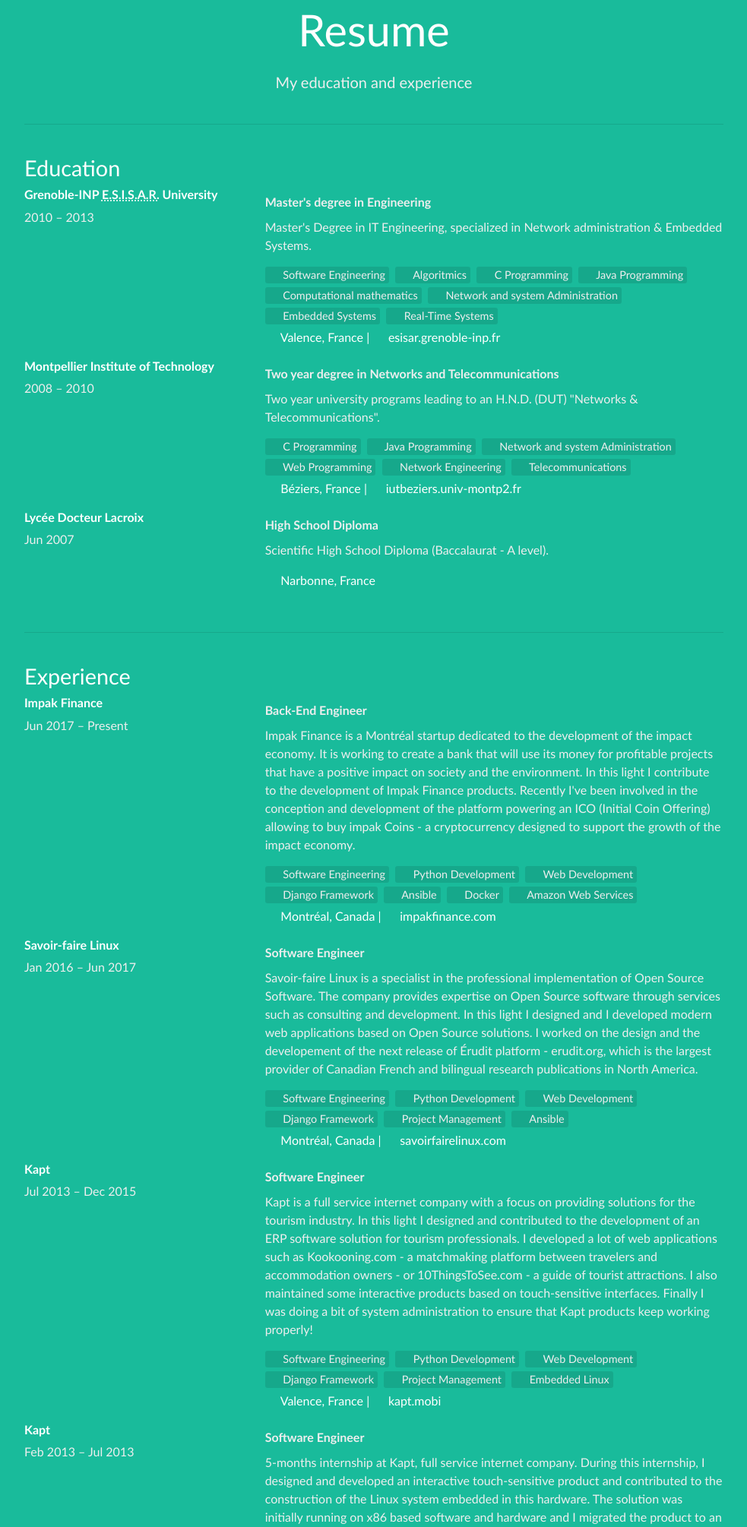
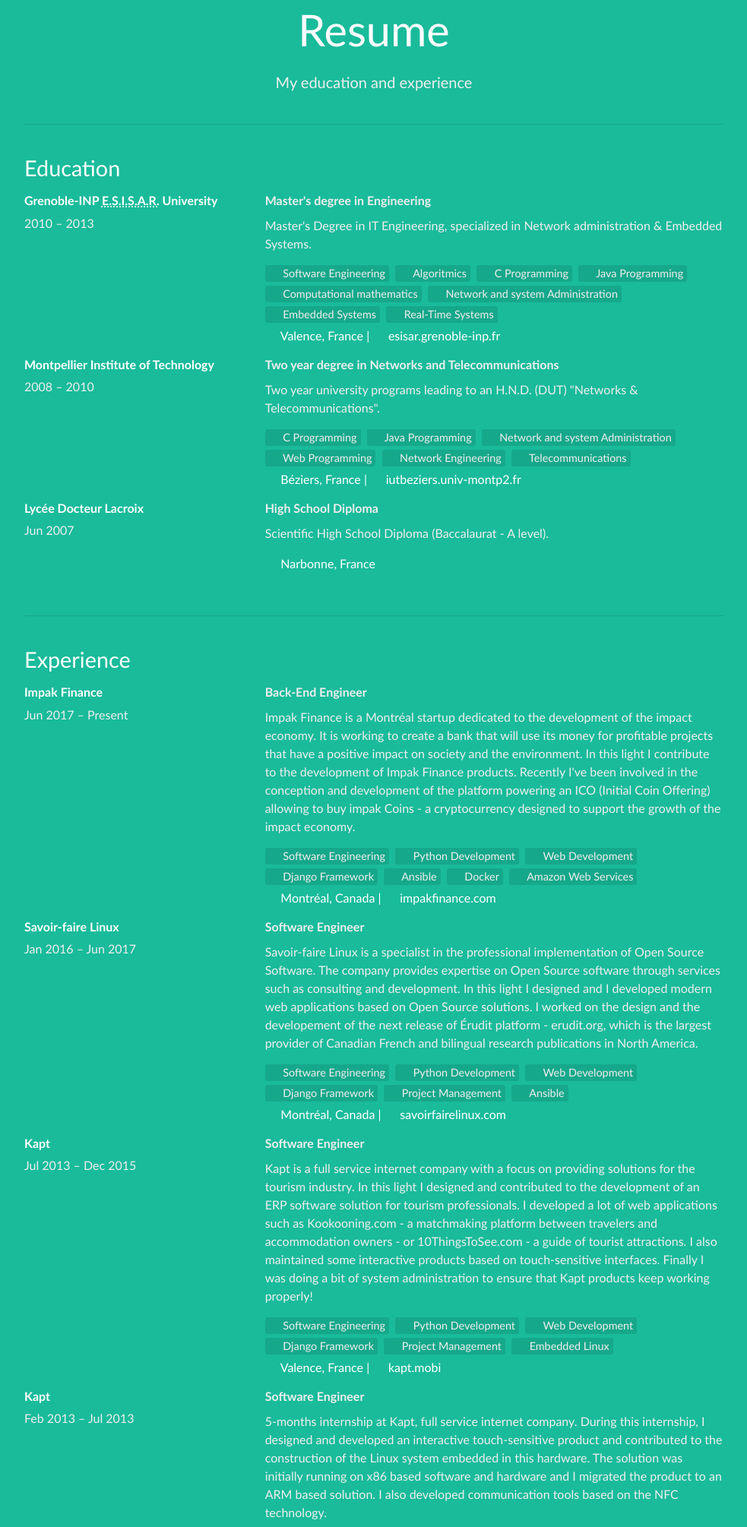
Before and after one commit to ellmetha/morganaubert-resume, a Django app: template ma/templates/morganaubert/home.html in a window 1280 px wide. Shown: the part 1487-3497 px from the top of the page at 76% size, without its empty margins (148-1131 px from the left). Run offline with Django 3.2, Linux system fonts and the light colour scheme; the template is opened without the code that fills it, so the values that code supplies are empty; some web fonts are replaced.

Commit message:
Updated index template

```diff
--- a/ma/templates/morganaubert/home.html
+++ b/ma/templates/morganaubert/home.html
@@ -92,13 +92,13 @@
         <p class="lead text-center">{% trans "My education and experience" %}</p>
         <hr />
         <h3>{% trans "Education" %}</h3>
-        <div class="row">
+        <div class="mt-3 row">
           <div class="col-md-4">
             <h4>{% blocktrans %}Grenoble-INP&nbsp;<abbr title="Advanced Systems and Networks Engineering School">E.S.I.S.A.R.</abbr> University{% endblocktrans %}</h4>
             <p>2010&nbsp;&ndash;&nbsp;2013</p>
           </div>
           <div class="col-md-8">
-            <p class="diploma-title">{% trans "Master's degree in Engineering" %}</p>
+            <p class="mt-0 diploma-title">{% trans "Master's degree in Engineering" %}</p>
             <p>{% blocktrans %}Master's Degree in IT Engineering, specialized in Network administration &amp; Embedded Systems.{% endblocktrans %}
             <div class="tags">
               <span class="tag"><i class="fa fa-dot-circle-o"></i>&nbsp;&nbsp;{% trans "Software Engineering" %}</span>
@@ -119,7 +119,7 @@
             <p>2008&nbsp;&ndash;&nbsp;2010</p>
           </div>
           <div class="col-md-8">
-            <p class="diploma-title">{% trans "Two year degree in Networks and Telecommunications" %}</p>
+            <p class="mt-0 diploma-title">{% trans "Two year degree in Networks and Telecommunications" %}</p>
             <p>{% blocktrans %}Two year university programs leading to an H.N.D. (DUT) "Networks &amp; Telecommunications".{% endblocktrans %}
             <div class="tags">
               <span class="tag"><i class="fa fa-dot-circle-o"></i>&nbsp;&nbsp;{% trans "C Programming" %}</span>
@@ -138,20 +138,20 @@
             <p>{% trans "Jun 2007" %}</p>
           </div>
           <div class="col-md-8">
-            <p class="diploma-title">{% trans "High School Diploma" %}</p>
+            <p class="mt-0 diploma-title">{% trans "High School Diploma" %}</p>
             <p>{% trans "Scientific High School Diploma (Baccalaurat - A level)." %}</p>
             <p class="metadata"><i class="fa fa-map-marker"></i>&nbsp;&nbsp;Narbonne, France</p>
           </div>
         </div>
         <hr />
         <h3>{% trans "Experience" %}</h3>
-        <div class="row">
+        <div class="mt-3 row">
           <div class="col-md-4">
             <h4>Impak Finance</h4>
             <p>{% blocktrans %}Jun 2017&nbsp;&ndash;&nbsp;Present{% endblocktrans %}</p>
           </div>
           <div class="col-md-8">
-            <p class="job-title">{% trans "Back-End Engineer" %}</p>
+            <p class="mt-0 job-title">{% trans "Back-End Engineer" %}</p>
             <p>
               {% blocktrans %}
                 Impak Finance is a Montréal startup dedicated to the development of the impact
@@ -182,7 +182,7 @@
             <p>{% blocktrans %}Jan 2016&nbsp;&ndash;&nbsp;Jun 2017{% endblocktrans %}</p>
           </div>
           <div class="col-md-8">
-            <p class="job-title">{% trans "Software Engineer" %}</p>
+            <p class="mt-0 job-title">{% trans "Software Engineer" %}</p>
             <p>
               {% blocktrans %}
                 Savoir-faire Linux is a specialist in the professional implementation of Open Source Software. The company provides expertise on Open Source software through services such as consulting and development. In this light I designed and I developed modern web applications based on Open Source solutions. I worked on the design and the developement of the next release of Érudit platform - <a href="https://www.erudit.org" target="_blank">erudit.org</a>, which is the largest provider of Canadian French and bilingual research publications in North America.
@@ -205,7 +205,7 @@
             <p>{% blocktrans %}Jul 2013&nbsp;&ndash;&nbsp;Dec 2015{% endblocktrans %}</p>
           </div>
           <div class="col-md-8">
-            <p class="job-title">{% trans "Software Engineer" %}</p>
+            <p class="mt-0 job-title">{% trans "Software Engineer" %}</p>
             <p>
               {% blocktrans %}
                 Kapt is a full service internet company with a focus on providing solutions for the tourism industry. In this light I designed and contributed to the development of an ERP software solution for tourism professionals. I developed a lot of web applications such as <a href="https://www.kookooning.com" target="_blank">Kookooning.com</a> - a matchmaking platform between travelers and accommodation owners - or <a href="https://www.10thingstosee.com" target="_blank">10ThingsToSee.com</a> - a guide of tourist attractions. I also maintained some interactive products based on touch-sensitive interfaces. Finally I was doing a bit of system administration to ensure that Kapt products keep working properly!
@@ -228,7 +228,7 @@
             <p>{% blocktrans %}Feb 2013&nbsp;&ndash;&nbsp;Jul 2013{% endblocktrans %}</p>
           </div>
           <div class="col-md-8">
-            <p class="job-title">{% trans "Software Engineer" %}</p>
+            <p class="mt-0 job-title">{% trans "Software Engineer" %}</p>
             <p>
               {% blocktrans %}
                 5-months internship at Kapt, full service internet company. During this internship, I designed and developed an interactive touch-sensitive product and contributed to the construction of the Linux system embedded in this hardware. The solution was initially running on x86 based software and hardware and I migrated the product to an ARM based solution. I also developed communication tools based on the NFC technology.
@@ -252,7 +252,7 @@
             <p>{% blocktrans %}Jan 2012&nbsp;&ndash;&nbsp;Jul 2012{% endblocktrans %}</p>
           </div>
           <div class="col-md-8">
-            <p class="job-title">{% trans "Embedded Systems Engineer" %}</p>
+            <p class="mt-0 job-title">{% trans "Embedded Systems Engineer" %}</p>
             <p>
               {% blocktrans %}
                 Industrial Project, conducted in a company specialized in drilling activities (rent of jumbo drill). During this project I contributed to the evolution of a jumbo drill control application in order to make its configuration dynamic and I migrated the solution to a real-time Linux system (Xenomai).
@@ -276,7 +276,7 @@
             <p>{% blocktrans %}Mar 2010&nbsp;&ndash;&nbsp;Jun 2010{% endblocktrans %}</p>
           </div>
           <div class="col-md-8">
-            <p class="diploma-title">{% trans "Multiservice Network technician and Developer" %}</p>
+            <p class="mt-0 job-title">{% trans "Multiservice Network technician and Developer" %}</p>
             <p>
               {% blocktrans %}
                 Last internship before diploma obtention (DUT), conducted in a company specialized in multi-service networks (videosurveillance). Installation and supervision of video surveillance networks. C++ programming (NVR test client, RTSP server).
```
